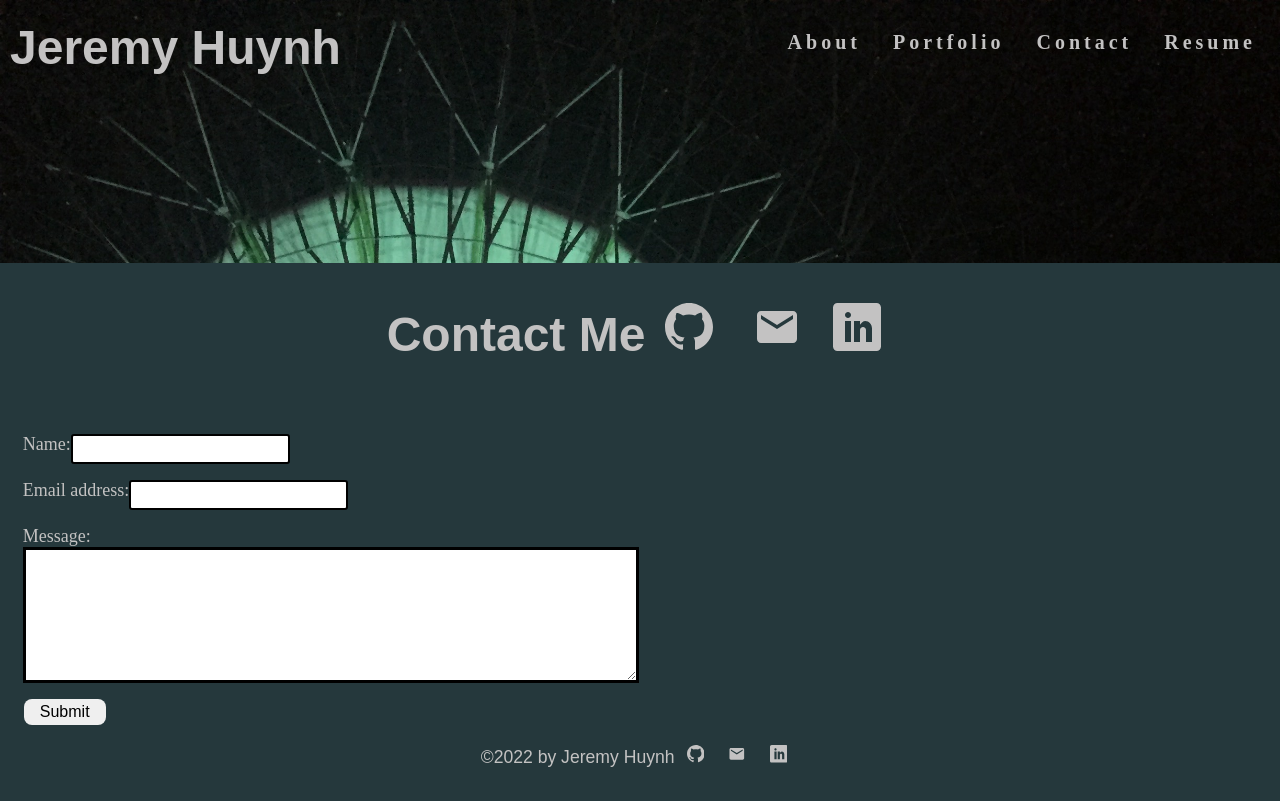
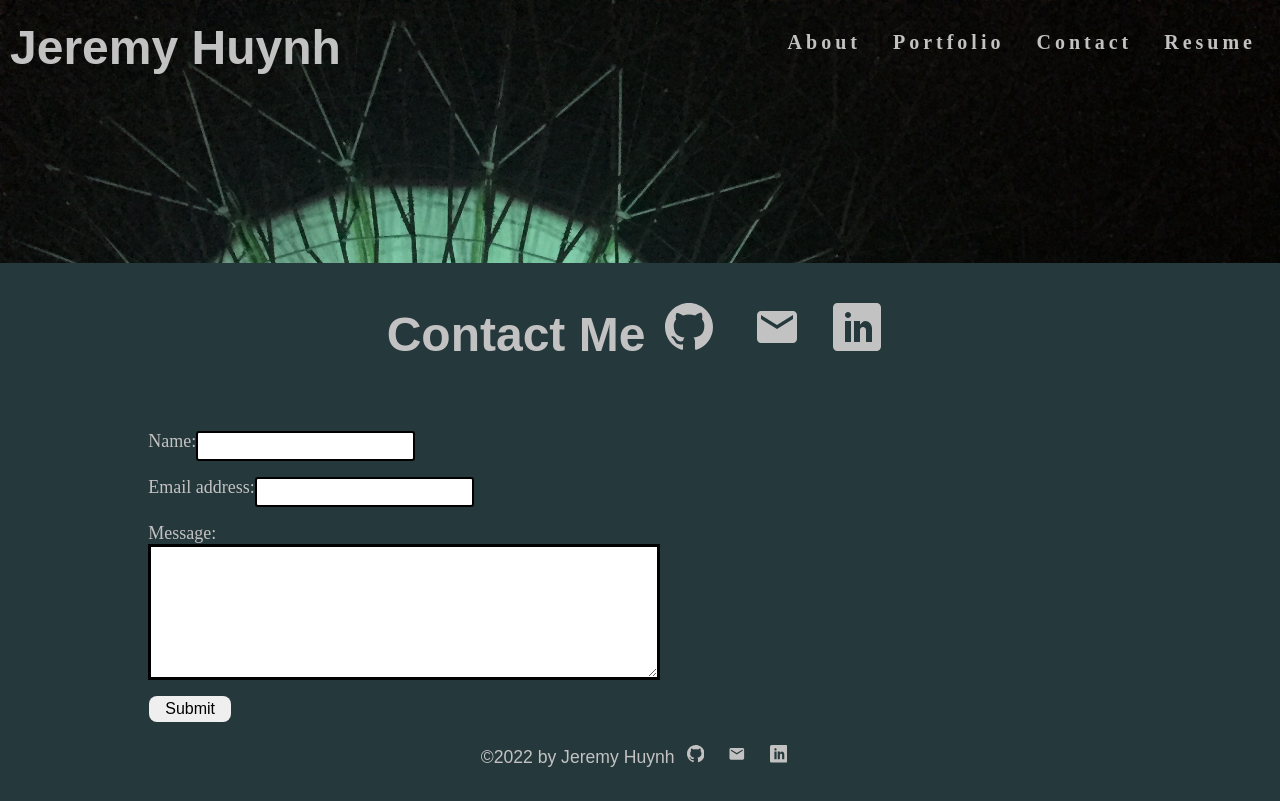
Before and after one commit to jermeewinn/jeremy-huynh-portfolio2.0, a React (Create React App) app: page / in a window 1280 px wide. Both pictures are taken after a click on the item "Contact". Built offline with nearby package versions, Linux system fonts and the light colour scheme.

Commit message:
Contact component sanity check

```diff
--- a/src/components/Contact/index.js
+++ b/src/components/Contact/index.js
@@ -36,7 +36,7 @@
     };
 
     return (
-        <section>
+        <section id='contact'>
             <h1 className='my-5'>Contact Me
                 <a className="mx-2" href="https://github.com/jermeewinn"><BsGithub /></a>
                 <a className="mx-2" href="mailto:jeahuynh18@gmail.com"><MdEmail /></a>
```
